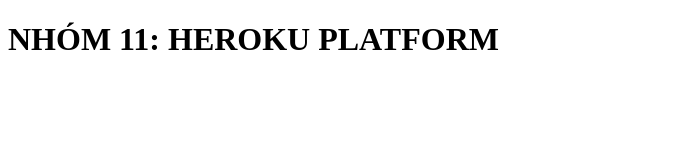
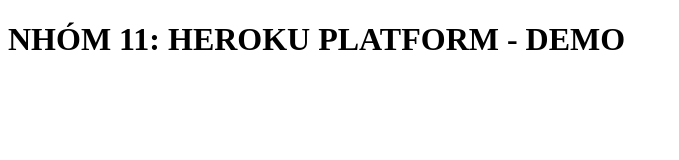
Before and after one commit to realTranQuocBao/baitapphp, a plain HTML site: page index.html in a window 1280 px wide. Shown: the whole page, without its empty margins (0-679 px from the left). Drawn offline with Linux system fonts and the light colour scheme.

Commit message:
edit index.html file

```diff
--- a/index.html
+++ b/index.html
@@ -7,6 +7,6 @@
     <title>Document</title>
 </head>
 <body>
-    <h1>NHÓM 11: HEROKU PLATFORM</h1>
+    <h1>NHÓM 11: HEROKU PLATFORM - DEMO</h1>
 </body>
 </html>
```
